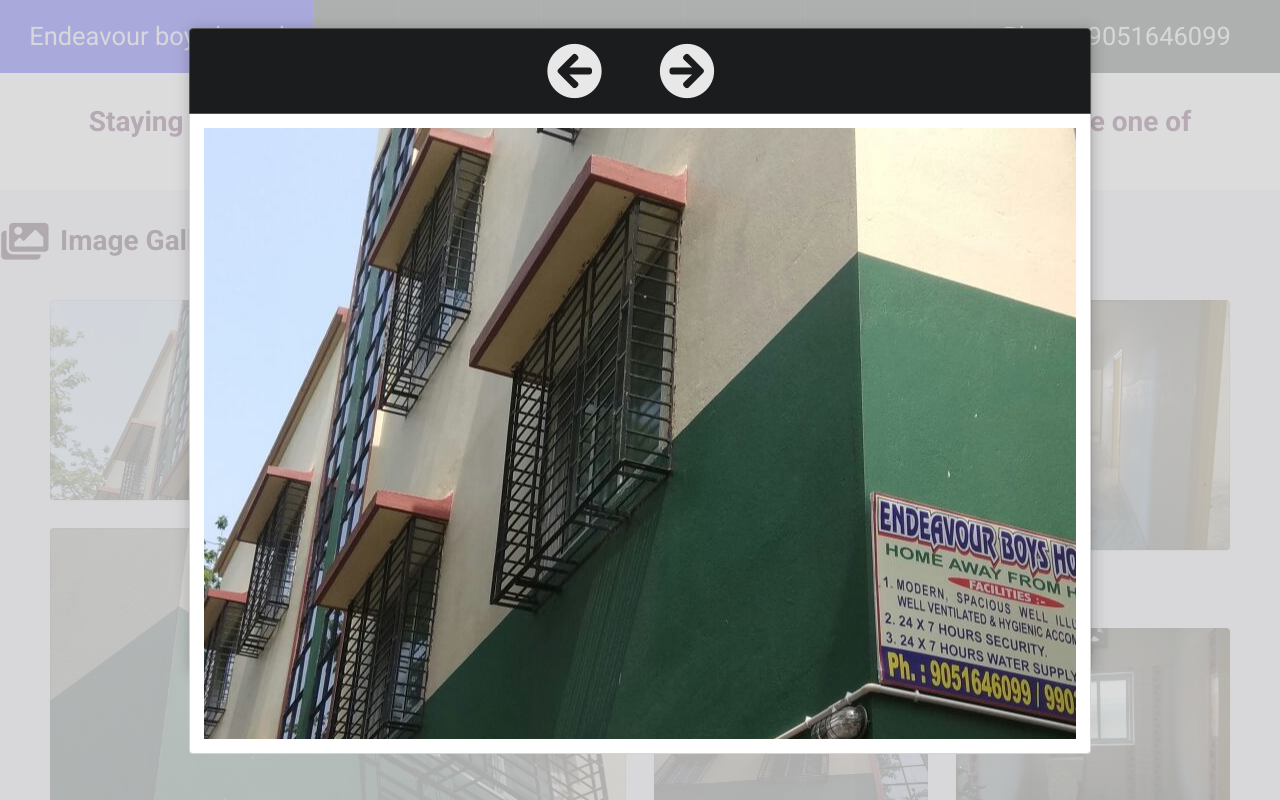
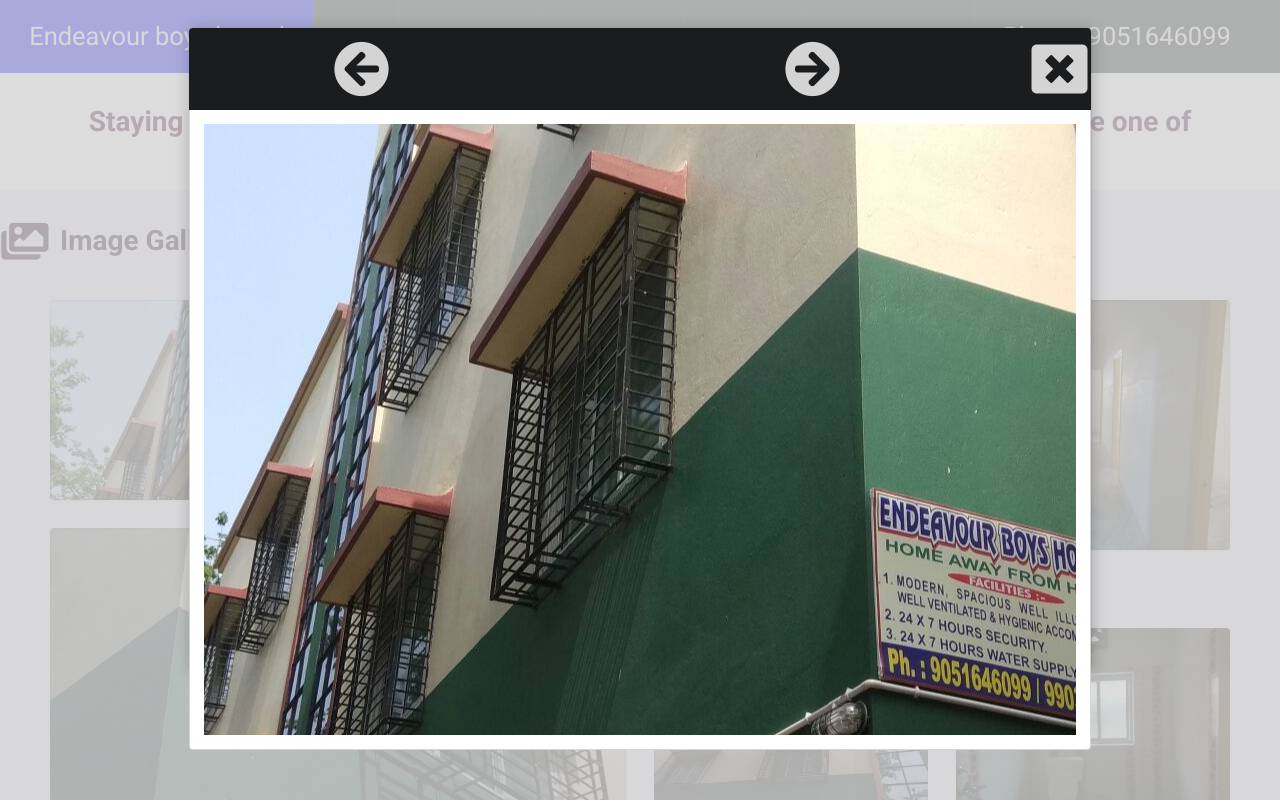
Before and after one commit to kolkataboyshostel/kolkataboyshostel.github.io, a website: page index.html in a window 1280 px wide. Both pictures are taken after a click on the element 338 px from the left and 1279 px from the top of the page. Shown: the part 879-1679 px from the top of the page. Drawn offline with nearby package versions, Linux system fonts and the light colour scheme.

Commit message:
improvements

```diff
--- a/index.html
+++ b/index.html
@@ -330,21 +330,19 @@
             </div>
 
             <div class="ui modal carousal">
-                  <div class="ui segment inverted top attached ">
-                        <div class="ui grid centered">
-                              <div class="eight column row">
-                                    <div class=" column">
-                                          <i class="ui arrow  circle left icon huge glide-arrow glide-arrow-left"></i>
-                                    </div>
-                                    <div class=" column">
-                                          <i class="ui arrow  circle right icon huge glide-arrow glide-arrow-right"></i>
-                                    </div>
-                              </div>
-
-                        </div>
-
-
-                  </div>
+                 <div class="ui top attached two inverted item column menu borderless">
+                        <a class="item">
+                   <i class="ui arrow circle left icon huge glide-arrow glide-arrow-left"></i>
+            </a>
+            <a class="item">
+                   <i class="ui arrow circle right icon huge glide-arrow glide-arrow-left"></i>
+            </a>
+            <div class="right menu">
+            <a class="item">
+                   <i class="ui window close icon huge "></i>
+            </a>
+            </div>
+                 </div>
                   <div class="ui segment attached carousal-item-container">
                         <div class="carousal-item">
 
@@ -465,6 +463,10 @@
                         carousalItem.attr("counter", index);
                   });
 
+                   $('.carousal .close').on('click', function () {
+ $('.ui.modal.carousal').modal('hide');
+                   });
+
                   //  $('.ui.sidebar').sidebar('toggle');
 
                   $('.ui.sidebar').sidebar('attach events', '.sidebar');
```
